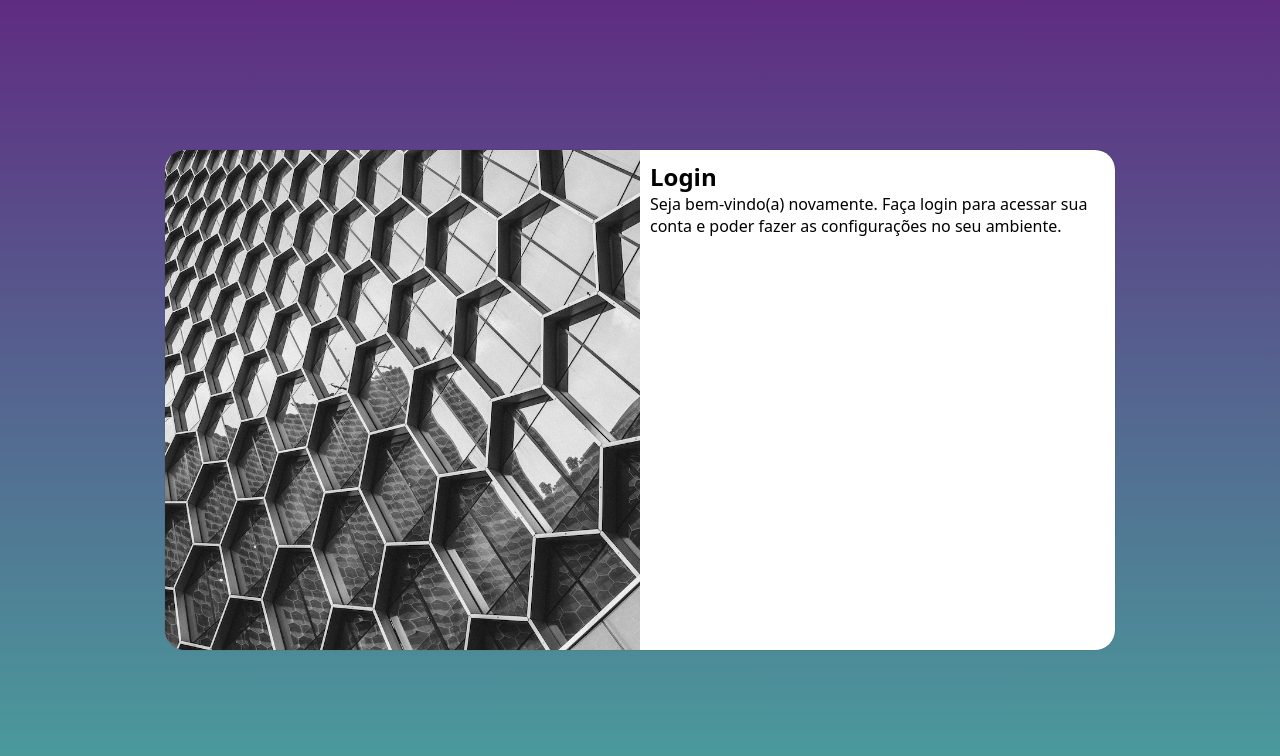
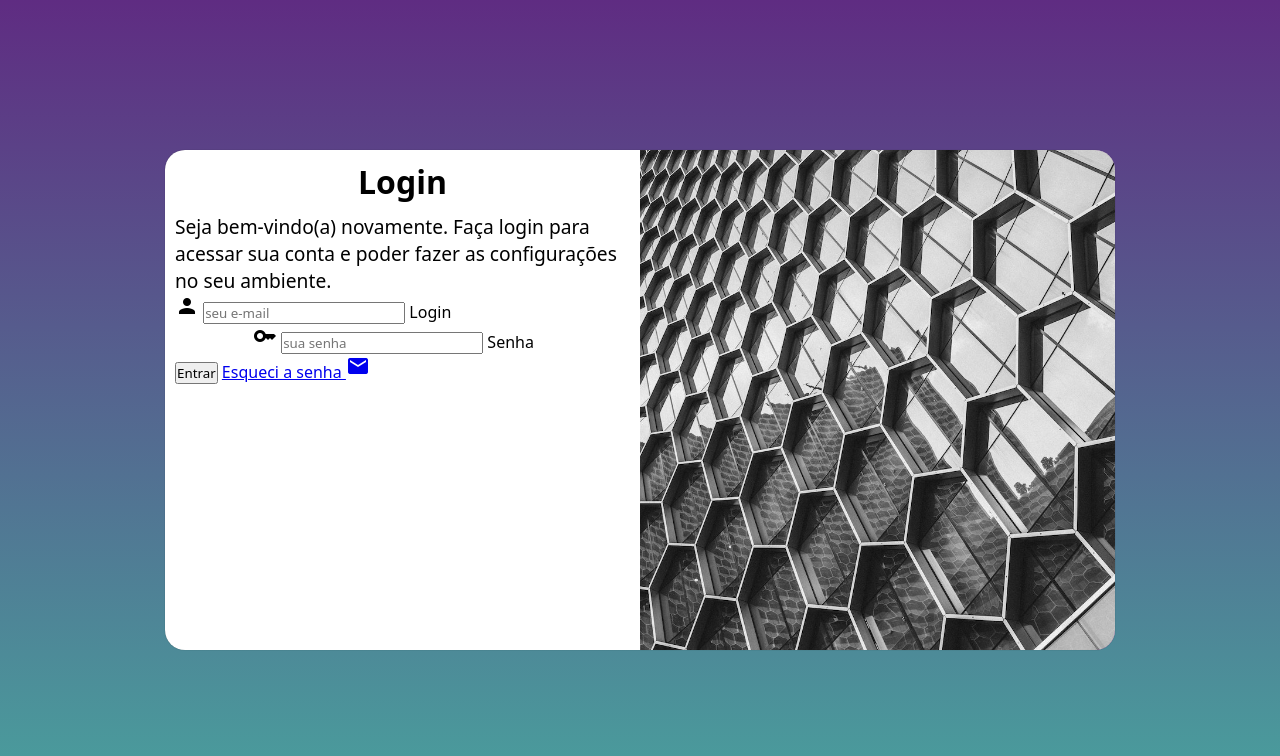
Before and after one commit to antonicandonge/projecto-login, a plain HTML site: page index.html in a window 1280 px wide. Drawn offline with Linux system fonts and the light colour scheme.

Commit message:
adicionei o formulario

```diff
--- a/estilos/media-query.css
+++ b/estilos/media-query.css
@@ -31,13 +31,21 @@
     }
 
     section#login > div#imagem{
-        float: left;
+        float: right;
         width: 50%;
         height: 100%;
     }
 
     section#login > div#formulario{
-        float: right;
+        float: left;
         width: 50%;
     }
 }
+
+div#formulario > h1{
+    font-size: 2em;
+}
+
+div#formulario > p{
+    font-size: 1.2em;
+}
--- a/estilos/style.css
+++ b/estilos/style.css
@@ -52,3 +52,12 @@ section#login > div#formulario{
     display: block;
     padding: 10px;
 }
+
+div#formulario > h1{
+    text-align: center;
+    margin-bottom: 10px;
+}
+
+div#formulario > p{
+    font-size: 0.8em;
+}
--- a/index.html
+++ b/index.html
@@ -4,6 +4,8 @@
     <meta charset="UTF-8">
     <meta name="viewport" content="width=device-width, initial-scale=1.0">
     <title>Login</title>
+    <link href="https://fonts.googleapis.com/icon?family=Material+Icons"
+      rel="stylesheet">
     <link rel="stylesheet" href="estilos/style.css">
     <link rel="stylesheet" href="estilos/media-query.css">
 </head>
@@ -19,8 +21,23 @@
                     Seja bem-vindo(a) novamente. Faça login
                     para acessar sua conta e poder fazer as
                     configurações no seu ambiente.
-                    <form action="login.php" method="post">
-
+                    <form action="login.php" method="post" autocomplete="on">
+                        <div class="campo">
+                            <i class="material-icons">person</i>
+                            <input type="email" name="login" id="ilogin"
+                            placeholder="seu e-mail" autocomplete="email" required maxlength="30">
+                            <label for="ilogin">Login</label>
+                        </div>
+                        <div class="campo">
+                            <i class="material-icons">vpn key</i>
+                            <input type="password" name="senha" id="isenha"
+                            placeholder="sua senha" autocomplete="current-password" required minlength="8" maxlength="20">
+                            <label for="isenha">Senha</label>
+                        </div>
+                        <input type="submit" value="Entrar">
+                        <a href="esqueci.html">Esqueci a senha
+                        <i class="material-icons">mail</i>
+                        </a>
                     </form>
                 </p>
             </div>
```
